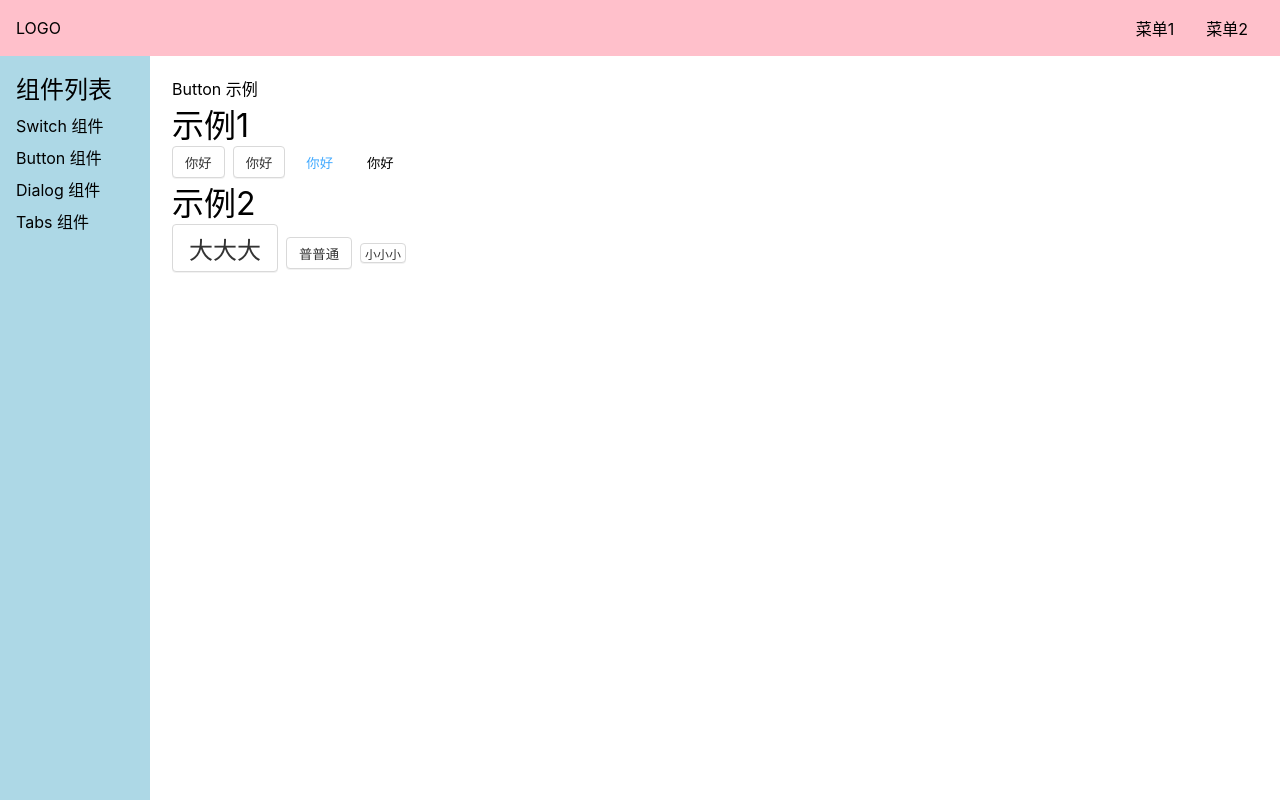
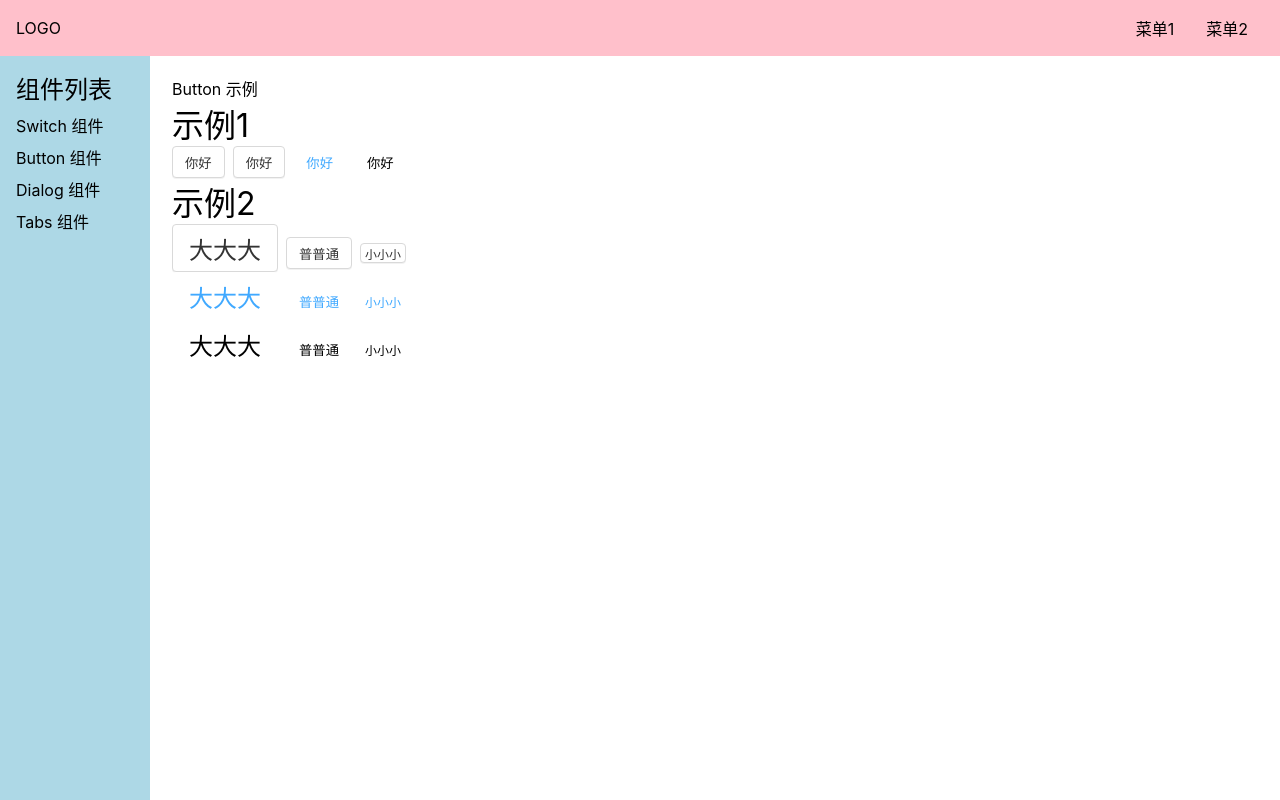
Before and after one commit to bbter/waner-ui, a Vue app: page /#/doc/button in a window 1280 px wide. Built offline with nearby package versions, Linux system fonts and the light colour scheme.

Commit message:
size css 2

```diff
--- a/src/components/ButtonDemo.vue
+++ b/src/components/ButtonDemo.vue
@@ -13,13 +13,23 @@
     <Button>普普通</Button>
     <Button size="small">小小小</Button>
   </div>
+  <div>
+    <Button theme="link" size="big">大大大</Button>
+    <Button theme="link">普普通</Button>
+    <Button size="small" theme="link">小小小</Button>
+  </div>
+  <div>
+    <Button size="big" theme="text">大大大</Button>
+    <Button theme="text">普普通</Button>
+    <Button size="small" theme="text">小小小</Button>
+  </div>
 </template>
 
 
 
 <script lang="ts">
-import Button from '../lib/Button.vue'
+import Button from "../lib/Button.vue";
 export default {
-  components:{Button},
-}
+  components: { Button },
+};
 </script>
--- a/src/lib/Button.vue
+++ b/src/lib/Button.vue
@@ -18,14 +18,14 @@
     },
   },
   setup(props) {
-    const { theme,size } = props;
+    const { theme, size } = props;
     const classes = computed(() => {
       return {
         [`waner-theme-${theme}`]: theme,
         [`waner-size-${size}`]: size,
       };
     });
-    return {classes}
+    return { classes };
   },
 };
 </script>
@@ -83,17 +83,15 @@
       background: darken(white, 5%);
     }
   }
-  &.waner-theme-button{
-    &.waner-size-big{
+  &.waner-size-big {
     font-size: 24px;
     height: 48px;
-      padding: 0 16px
+    padding: 0 16px;
   }
-    &.waner-size-small{
+  &.waner-size-small {
     font-size: 12px;
     height: 20px;
     padding: 0 4px;
   }
 }
-}
 </style>
```
Lines whose indentation alone changed are shown as unchanged.
